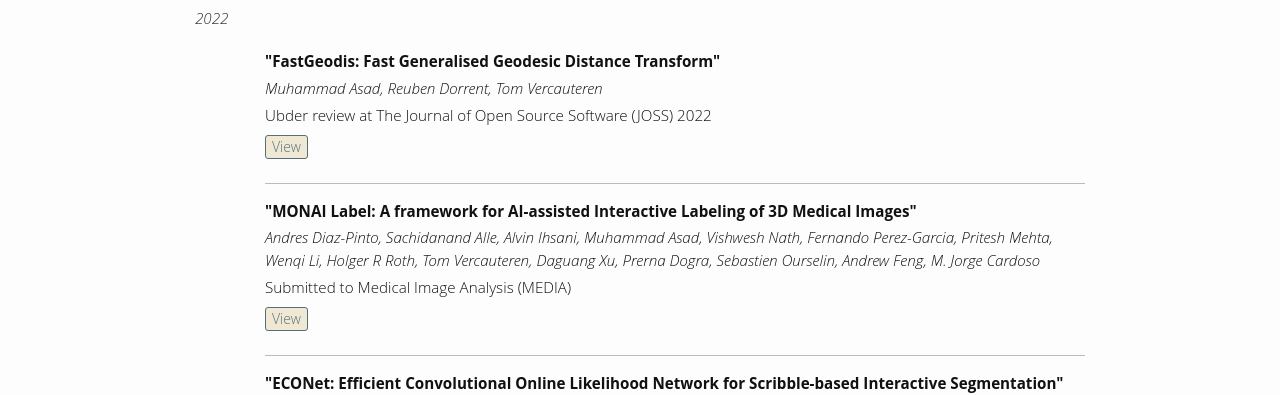
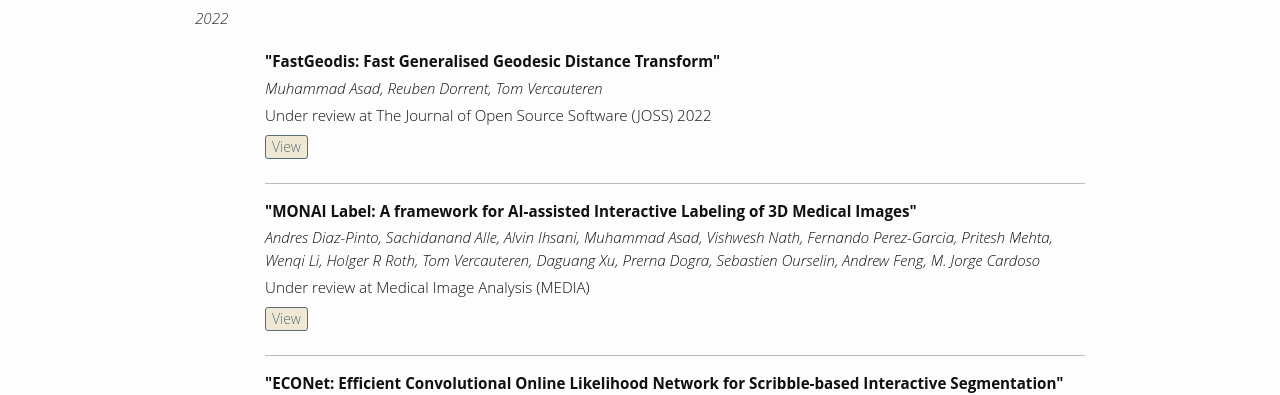
Before and after one commit to masadcv/masadcv.github.io, a Jekyll site: the page built from publications.md, in a window 1280 px wide and 900 px high. Shown: the part 159-554 px from the top of the window. Built offline with Jekyll 4.4.1, drawn with Linux system fonts in a browser that asks for light colours.

Commit message:
fix tupos and update status of papers
Signed-off-by: masadcv <muhammad.asad@kcl.ac.uk>

```diff
--- a/_data/publications.yml
+++ b/_data/publications.yml
@@ -2,7 +2,7 @@
   publications:
     - authors: "Muhammad Asad, Reuben Dorrent, Tom Vercauteren"
       title: "FastGeodis: Fast Generalised Geodesic Distance Transform"
-      journal: "Ubder review at The Journal of Open Source Software (JOSS) 2022"
+      journal: "Under review at The Journal of Open Source Software (JOSS) 2022"
       href: "https://arxiv.org/pdf/2208.00001.pdf"
       bib:
       pdf:
@@ -10,7 +10,7 @@
       poster:
     - authors: "Andres Diaz-Pinto, Sachidanand Alle, Alvin Ihsani, Muhammad Asad, Vishwesh Nath, Fernando Perez-Garcia, Pritesh Mehta, Wenqi Li, Holger R Roth, Tom Vercauteren, Daguang Xu, Prerna Dogra, Sebastien Ourselin, Andrew Feng, M. Jorge Cardoso"
       title: "MONAI Label: A framework for AI-assisted Interactive Labeling of 3D Medical Images"
-      journal: "Submitted to Medical Image Analysis (MEDIA)"
+      journal: "Under review at Medical Image Analysis (MEDIA)"
       href: "https://arxiv.org/pdf/2203.12362.pdf"
       bib:
       pdf:
```
